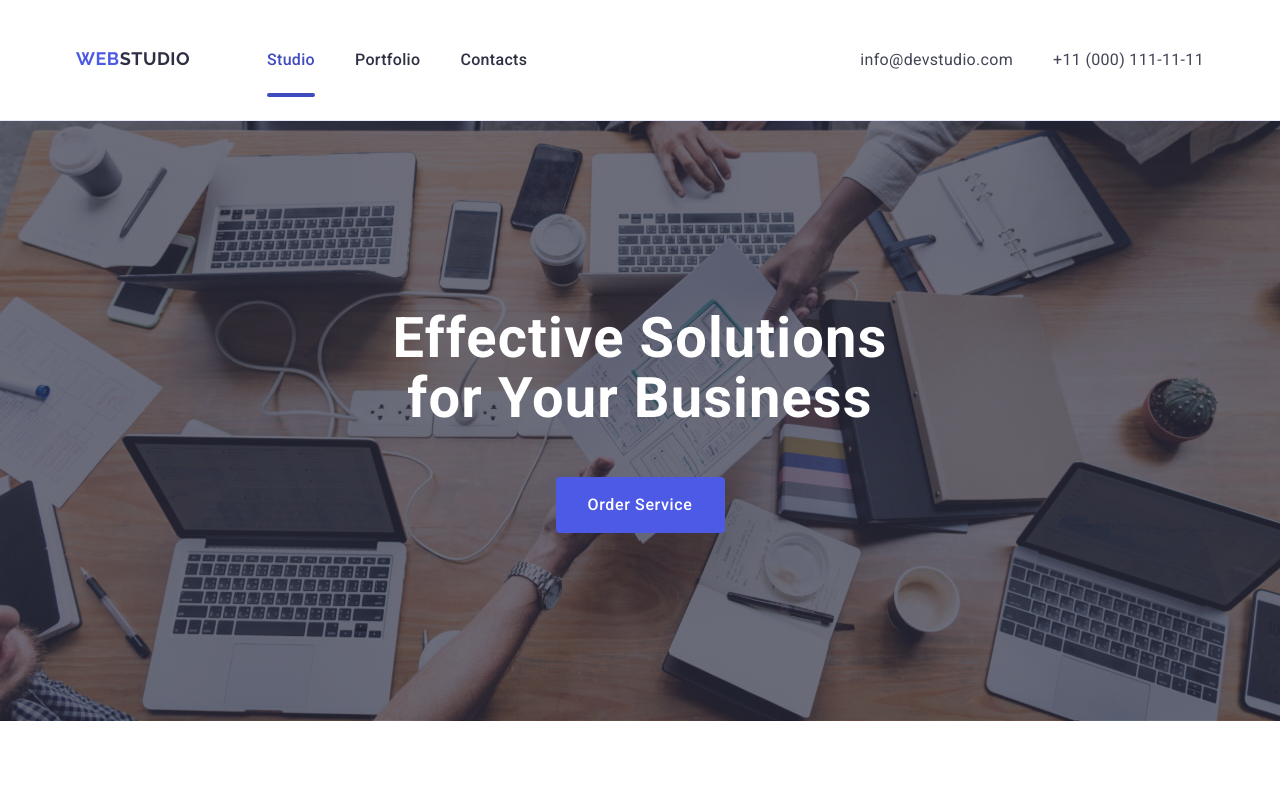
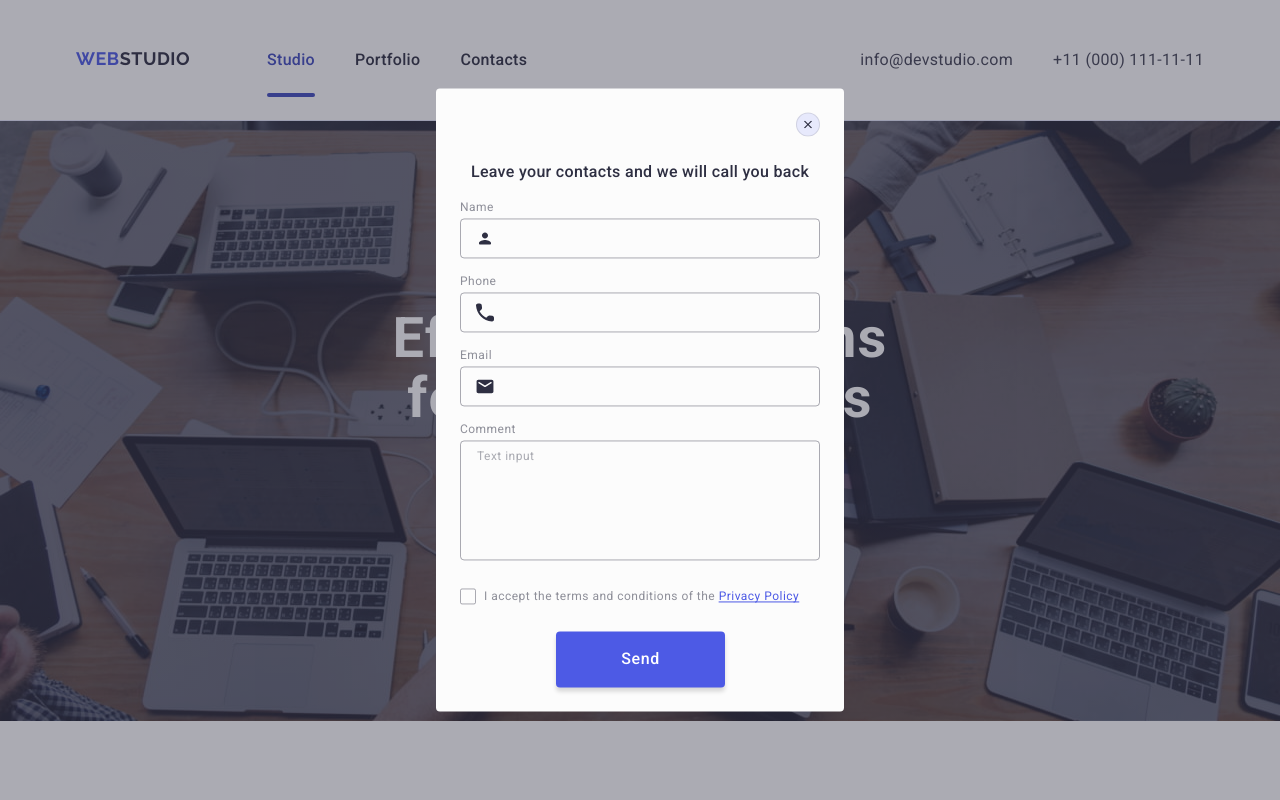
Before and after one commit to Nik1Tka/goit-markup-hw-05, a plain HTML site: page index.html in a window 1280 px wide. Shown: the top 800 px of the page. Drawn offline with nearby package versions, Linux system fonts and the light colour scheme.

Commit message:
backdrop changes

```diff
--- a/css/styles.css
+++ b/css/styles.css
@@ -608,6 +608,7 @@ p {
   fill: #2e2f42;
   width: 8px;
   height: 8px;
+  transition: fill 250ms cubic-bezier(0.4, 0, 0.2, 1);
 }
 
 .model {
@@ -620,7 +621,10 @@ p {
   transform: translate(-50%, -50%);
   background: #fcfcfc;
   border-radius: 4px;
-  padding: 24px;
+  box-shadow: зі значенням 0px 1px 1px rgba(0, 0, 0, 0.14),
+    0px 1px 3px rgba(0, 0, 0, 0.12), 0px 2px 1px rgba(0, 0, 0, 0.2);
+  transition: transform 250ms cubic-bezier(0.4, 0, 0.2, 1);
+  padding: 72px 24px 24px 24px;
 }
 
 .drp-txt {
@@ -631,7 +635,6 @@ p {
   letter-spacing: 0.02em;
   text-align: center;
   color: #2e2f42;
-  margin-top: 72px;
   margin-right: 24px;
   margin-bottom: 16px;
   width: 360px;
@@ -639,17 +642,30 @@ p {
 }
 
 .modal-close-btn {
+  display: flex;
+  align-items: center;
+  justify-content: center;
+  background-color: #e7e9fc;
   position: absolute;
-  top: 23px;
+  top: 24px;
   right: 24px;
-  border: none;
+  border: 1px solid rgba(0, 0, 0, 0.1);
   fill: #e7e9fc;
-  border-radius: 100%;
+  border-radius: 50%;
   width: 24px;
   height: 24px;
   border-radius: 100%;
   stroke-width: 1px;
   stroke: rgba(0, 0, 0, 0.1);
+  padding: 0;
+  transition: background-color 250ms cubic-bezier(0.4, 0, 0.2, 1),
+    border 250ms cubic-bezier(0.4, 0, 0.2, 1);
+}
+
+.modal-close-btn:hover,
+.modal-close-btn:focus {
+  background-color: #404bbf;
+  fill: #ffffff;
 }
 
 .rewiew-form-textarea::placeholder {
@@ -662,7 +678,7 @@ p {
 }
 
 .rewiew-form-wrapper {
-  margin-bottom: 8px;
+  margin-bottom: 16px;
 }
 
 .rewiew-form-input {
@@ -672,6 +688,9 @@ p {
   border-radius: 4px;
   padding-left: 38px;
   transition: 250ms linear;
+  background-color: transparent;
+  outline: transparent;
+  transition: border-color 250ms cubic-bezier(0.4, 0, 0.2, 1);
 }
 
 .rewiew-form-label {
@@ -680,7 +699,7 @@ p {
   font-family: 'Roboto', sans-serif;
   font-weight: 400;
   font-size: 12px;
-  line-height: 1.16667;
+  line-height: 1.17;
   letter-spacing: 0.04em;
   color: #8e8f99;
 }
@@ -695,7 +714,7 @@ p {
   left: 16px;
   transform: translateY(-50%);
   fill: #2e2f42;
-  transition: 250ms linear;
+  transition: fill 250ms cubic-bezier(0.4, 0, 0.2, 1);
 }
 
 .rewiew-form-input:focus {
@@ -715,6 +734,13 @@ p {
   resize: none;
   padding: 8px 16px;
   transition: border-color 250ms linear;
+  font-size: 12px;
+  line-height: 1.17;
+  letter-spacing: 0.04em;
+  color: rgba(46, 47, 66, 0.4);
+  background-color: transparent;
+  outline: transparent;
+  transition: border-color 250ms cubic-bezier(0.4, 0, 0.2, 1);
 }
 
 .rewiew-form-textarea:focus {
@@ -730,13 +756,13 @@ p {
 }
 
 .rewiew-form-checkbox {
-  position: relative;
+  margin-bottom: 24px;
 }
 
 .rewiew-form-checkbox-spm {
   display: inline-flex;
   justify-content: center;
-  padding: 3px;
+  align-items: center;
   width: 16px;
   height: 16px;
   border-radius: 2px;
@@ -744,13 +770,17 @@ p {
   fill: transparent;
   cursor: pointer;
   margin-right: 8px;
+  transition: background-color 250ms cubic-bezier(0.4, 0, 0.2, 1),
+    border 250ms cubic-bezier(0.4, 0, 0.2, 1),
+    fill 250ms cubic-bezier(0.4, 0, 0.2, 1);
 }
 
 .rewiew-form-privacy-checkbox-input:checked
   + .rewiew-form-checkbox-label
   .rewiew-form-checkbox-spm {
-  background-color: #4d5ae5;
+  background-color: #404bbf;
   fill: #f4f4fd;
+  border: none;
 }
 
 .privacy-police-txt {
@@ -766,21 +796,29 @@ p {
   font-family: 'Roboto', sans-serif;
   font-weight: 400;
   font-size: 12px;
-  line-height: 1.16667;
+  line-height: 1.17;
   letter-spacing: 0.04em;
   color: #8e8f99;
 }
 
 .rewiew-form-checkbox-btn {
+  display: block;
+  font-family: 'Roboto', sans-serif;
+  font-size: 16px;
+  font-weight: 500;
+  line-height: 1.5;
+  letter-spacing: 0.04em;
   border-radius: 4px;
   padding: 16px 32px;
-  width: 169px;
+  min-width: 169px;
   height: 56px;
   box-shadow: 0 4px 4px 0 rgba(0, 0, 0, 0.15);
-  background: #4d5ae5;
+  background-color: #4d5ae5;
   border: none;
-  color: #fff;
+  color: #ffffff;
   margin-left: 96px;
   margin-right: 120px;
   margin-top: 24px;
+  cursor: pointer;
+  transition: background-color 250ms cubic-bezier(0.4, 0, 0.2, 1);
 }
--- a/index.html
+++ b/index.html
@@ -492,7 +492,7 @@
       </div>
     </footer>
     <!--== backdroppii ==-->
-    <div class="backdrop is-ope">
+    <div class="backdrop is-open">
       <div class="model">
         <button class="modal-close-btn" type="button">
           <svg class="backdrop-icon-btn" width="8" height="8">
@@ -513,7 +513,7 @@
                 title="Nikita"
                 required
               />
-              <svg class="rewiew-form-icn-svg" width="18px" height="24px">
+              <svg class="rewiew-form-icn-svg" width="18" height="24">
                 <use href="./images/icons.svg#icon-user_icon"></use>
               </svg>
             </div>
@@ -530,7 +530,7 @@
                 title="xxx-xxx-xx-xx"
                 required
               />
-              <svg class="rewiew-form-icn-svg" width="18px" height="24px">
+              <svg class="rewiew-form-icn-svg" width="18" height="24">
                 <use href="./images/icons.svg#icon-tel_icon"></use>
               </svg>
             </div>
@@ -545,7 +545,7 @@
                 id="email-adress"
                 required
               />
-              <svg class="rewiew-form-icn-svg" width="18px" height="24px">
+              <svg class="rewiew-form-icn-svg" width="18" height="24">
                 <use href="./images/icons.svg#icon-email_icon"></use>
               </svg>
             </div>
@@ -564,23 +564,20 @@
             <input
               type="checkbox"
               class="rewiew-form-privacy-checkbox-input visually-hidden"
-              name="privacy-police"
-              id="privacy-police"
+              name="user-privacy"
+              id="user-privacy"
+              value="true"
             />
-            <label for="privacy-police" class="rewiew-form-checkbox-label">
+            <label for="user-privacy" class="rewiew-form-checkbox-label">
               <span class="rewiew-form-checkbox-spm">
-                <svg class="rewiew-form-icon-checkbox">
-                  <use
-                    href="./images/icons.svg#icon-Vector"
-                    width="10"
-                    height="8"
-                  ></use>
+                <svg class="rewiew-form-icon-checkbox" width="10" height="8">
+                  <use href="./images/icons.svg#icon-Vector"></use>
                 </svg> </span
               >I accept the terms and conditions of the
               <a class="privacy-police-link" href="">Privacy Policy</a></label
             >
-            <button class="rewiew-form-checkbox-btn" type="submit">Send</button>
           </div>
+          <button class="rewiew-form-checkbox-btn" type="submit">Send</button>
         </form>
       </div>
     </div>
```
